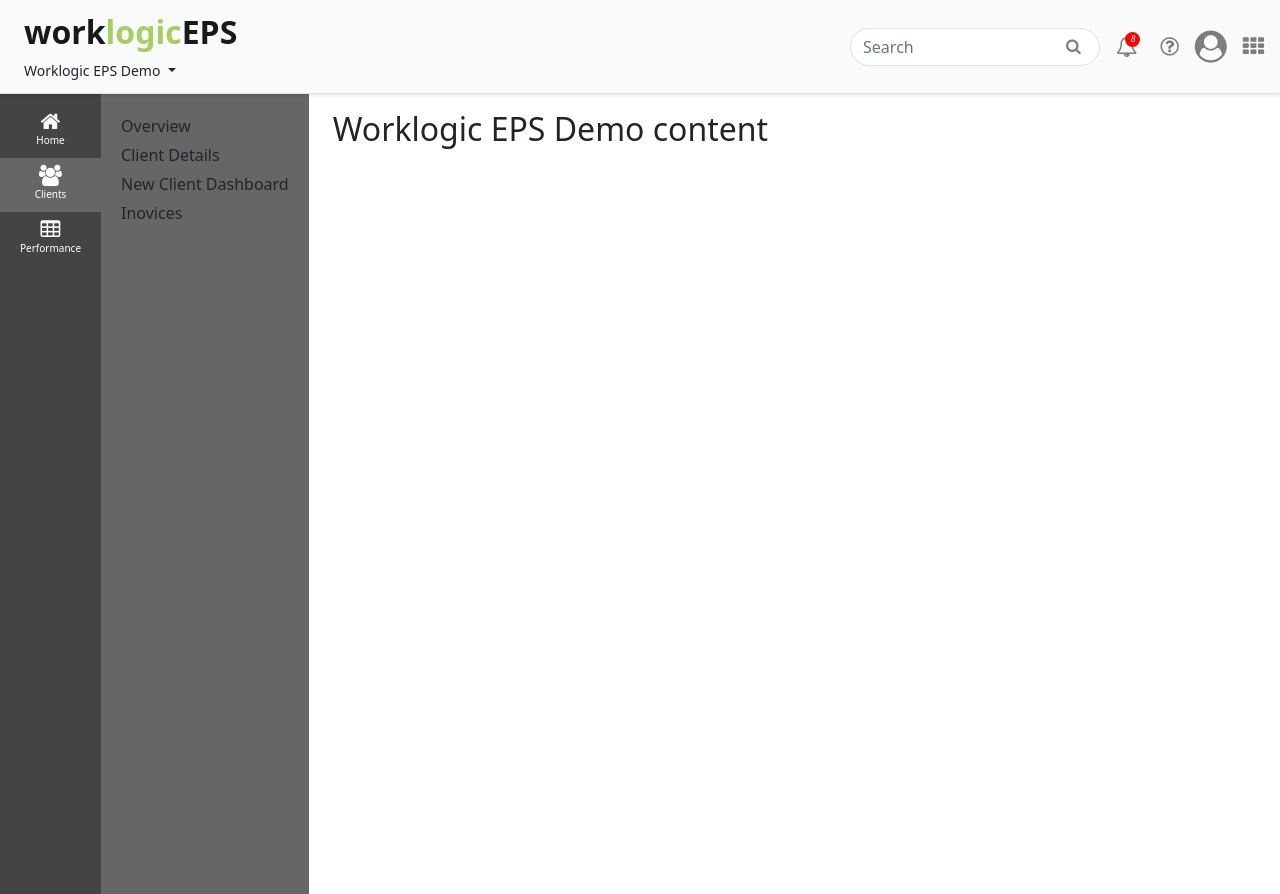
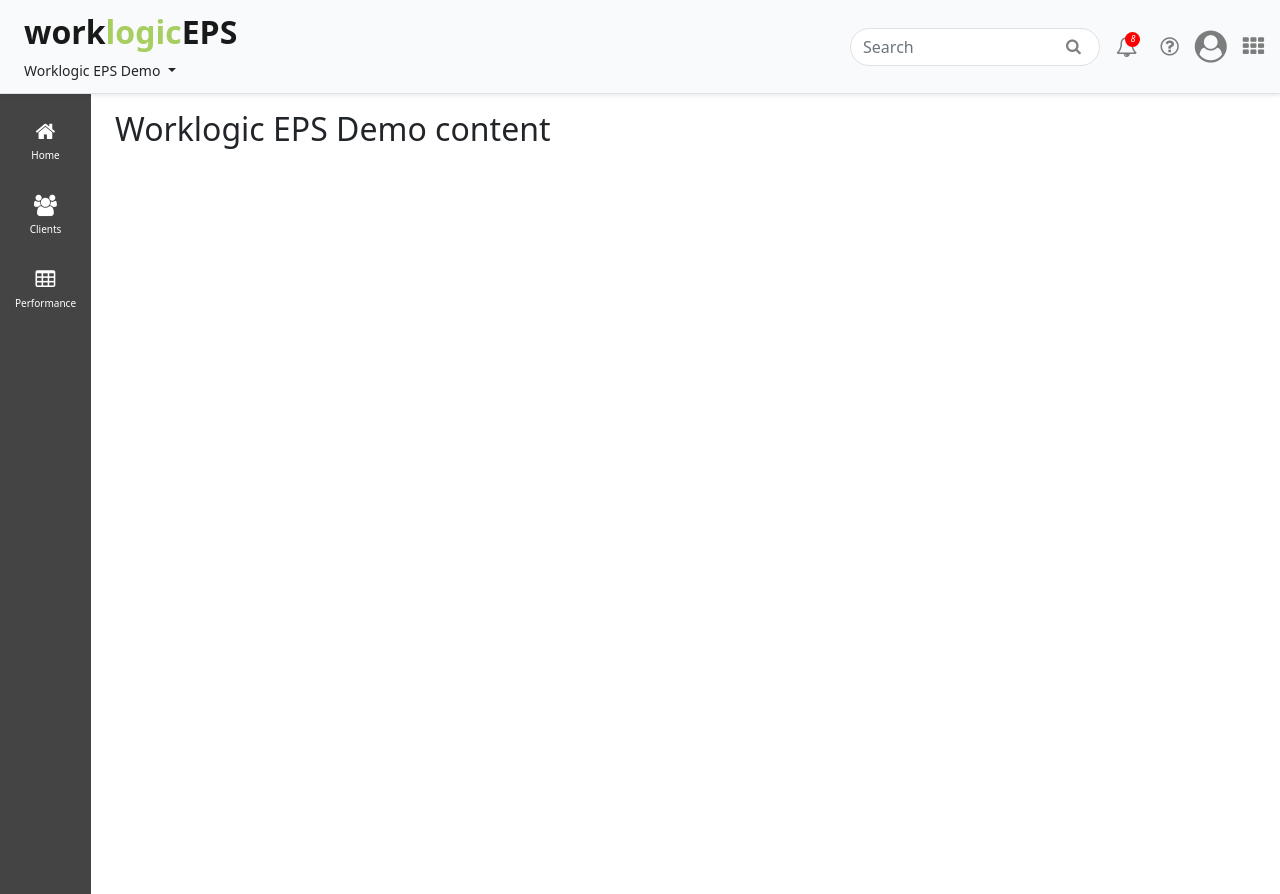
Before and after one commit to designlogic/prism-worklogic, an Angular app: page /demo in a window 1280 px wide. Built offline with nearby package versions, Linux system fonts and the light colour scheme.

Commit message:
nav menu

```diff
--- a/src/app/app.component.html
+++ b/src/app/app.component.html
@@ -1,8 +1,8 @@
 <app-header [notificationCount]=8></app-header>
 <div class="container-fluid p-0">
   <div class="d-flex flex-row min-vh-100">
-     <app-nav-menu class="d-none d-md-block"></app-nav-menu>
-      <div class="flex-fill p-3 px-4">
+     <app-nav-menu #menu class="d-none d-md-block"></app-nav-menu>
+      <div class="flex-fill p-3 px-4" (click)="menu.hideSubMenu()">
         <router-outlet></router-outlet>
       </div>
   </div>
--- a/src/app/components/header/header.component.html
+++ b/src/app/components/header/header.component.html
@@ -1,4 +1,4 @@
-<header class="navbar navbar-light sticky-top btn-light flex-md-nowrap p-2 shadow-sm border-bottom">
+<header class="navbar navbar-light btn-light flex-md-nowrap p-2 shadow-sm border-bottom">
   <div class="d-flex">
     <button class="navbar-toggler d-md-none navbar-expand-md collapsed" type="button" data-bs-toggle="collapse"
       data-bs-target="#sidebarMenu" aria-controls="sidebarMenu" aria-expanded="false" aria-label="Toggle navigation">
--- a/src/app/components/nav-menu/nav-menu.component.css
+++ b/src/app/components/nav-menu/nav-menu.component.css
@@ -1,34 +1,49 @@
-#main-menu{
+#main-menu {
     background-color: #444;
-    padding-top:10px;
+    padding-top: 10px;
 }
 
-.main-menu-item{
+.main-menu-item {
     background-color: #444;
-    padding: 10px 20px;
+    padding: 15px;
+    padding-top: 20px;
     color: white;
     cursor: pointer;
 }
 
-.main-menu-item.active{
+.main-menu-item:hover {
+    background-color: #555;
+}
+
+.main-menu-item.active {
     background-color: #666;
 }
 
-.main-menu-item:hover{
-    background-color: #555;
-}
-
-
-#sub-menu{
+#sub-menu {
     background-color: #666;
-    padding-top:10px;
+    padding-top: 10px;
+    position: absolute;
+    left:92px;
+    height: 100%;
+    width:200px;
 }
 
 #sub-menu ul {
+    padding: 0px;
     list-style-type: none;
-    padding: 10px 20px;
+    font-size: smaller;
+}
+
+#sub-menu .btn {
+    color: white;
 }
 
 #sub-menu li {
-padding-bottom: 5px;
+    padding: 7px 0px 7px 15px;
+    color: white;
 }
+
+#sub-menu li:hover {
+    background-color: #777;
+    cursor: pointer;
+}
--- a/src/app/components/nav-menu/nav-menu.component.html
+++ b/src/app/components/nav-menu/nav-menu.component.html
@@ -1,152 +1,18 @@
 <div class="d-flex">
-
-
     <nav id="main-menu" class="min-vh-100 d-flex flex-column">
 
-        <div class="main-menu-item">
+     <div *ngFor="let item of menuItems" class="main-menu-item" [class.active]="item.IsActive" (click)="showSubMenuItem(item)">
             <div class="d-flex flex-column align-items-center">
-                <i class="fa fa-home fa-lg"></i>
-                <span class="menu-text">Home</span>
-            </div>
-        </div>
-
-        <div class="main-menu-item active">
-            <div class="d-flex flex-column align-items-center">
-                <i class="fa fa-users fa-lg"></i>
-                <span class="menu-text">Clients</span>
-            </div>
-        </div>
-
-        <div class="main-menu-item">
-            <div class="d-flex flex-column align-items-center">
-                <i class="fa fa-table fa-lg"></i>
-                <span class="menu-text">Performance</span>
+                <i [className]="'fa fa-lg ' + item.Icon"></i>
+                <span class="menu-text pt-2 user-select-none">{{item.Name}}</span>
             </div>
         </div>
     </nav>
 
-    <div id="sub-menu">
+    <div id="sub-menu" *ngIf="showSubMenu">
+        <button class="btn ps-3" (click)="hideSubMenu()"><i class="fa fa-close"></i></button>
         <ul>
-            <li>Overview</li>
-            <li>Client Details</li>
-            <li>New Client Dashboard</li>
-            <li>Inovices</li>
+            <li class="user-select-none" *ngFor="let subItem of selectedMenuItem!.Children">{{subItem.Name}}</li>
         </ul>
-
-        <!-- <ul class="list-group list-group-flush bg-transparent">
-            <li class="list-group-item">An item</li>
-            <li class="list-group-item">A second item</li>
-            <li class="list-group-item">A third item</li>
-            <li class="list-group-item">A fourth item</li>
-            <li class="list-group-item">And a fifth one</li>
-          </ul> -->
     </div>
 </div>
-
-
-
-<!-- <nav class="bg-light min-vh-100">
-    <ul class="list-group list-group-flush pt-2">
-
-        <li class="list-group-item bg-light">
-            <div class="d-flex flex-column align-items-center">
-                <i class="fa fa-table fa-lg"></i>
-                <span class="menu-text">Item 1</span>
-            </div>
-        </li>
-        <li class="list-group-item active">
-            <div class="d-flex flex-column align-items-center">
-                <i class="fa fa-laptop fa-lg"></i>
-                <span class="menu-text">Item 2</span>
-            </div>
-        </li>
-        <li class="list-group-item bg-light">
-            <div class="d-flex flex-column align-items-center">
-                <i class="fa fa-heart fa-lg"></i>
-                <span class="menu-text">Item 3</span>
-            </div>
-        </li>
-    </ul>
-</nav> -->
-
-
-
-<!--
-<div class="container-fluid">
-    <div class="row">
-      <nav id="sidebarMenu" class="col-md-3 col-lg-2 d-md-block bg-light sidebar collapse">
-        <div class="position-sticky pt-3">
-          <ul class="nav flex-column">
-            <li class="nav-item">
-              <a class="nav-link active" aria-current="page" href="#">
-                <span data-feather="home"></span>
-                Dashboard
-              </a>
-            </li>
-            <li class="nav-item">
-              <a class="nav-link" href="#">
-                <span data-feather="file"></span>
-                Orders
-              </a>
-            </li>
-            <li class="nav-item">
-              <a class="nav-link" href="#">
-                <span data-feather="shopping-cart"></span>
-                Products
-              </a>
-            </li>
-            <li class="nav-item">
-              <a class="nav-link" href="#">
-                <span data-feather="users"></span>
-                Customers
-              </a>
-            </li>
-            <li class="nav-item">
-              <a class="nav-link" href="#">
-                <span data-feather="bar-chart-2"></span>
-                Reports
-              </a>
-            </li>
-            <li class="nav-item">
-              <a class="nav-link" href="#">
-                <span data-feather="layers"></span>
-                Integrations
-              </a>
-            </li>
-          </ul>
-
-          <h6 class="sidebar-heading d-flex justify-content-between align-items-center px-3 mt-4 mb-1 text-muted">
-            <span>Saved reports</span>
-            <a class="link-secondary" href="#" aria-label="Add a new report">
-              <span data-feather="plus-circle"></span>
-            </a>
-          </h6>
-          <ul class="nav flex-column mb-2">
-            <li class="nav-item">
-              <a class="nav-link" href="#">
-                <span data-feather="file-text"></span>
-                Current month
-              </a>
-            </li>
-            <li class="nav-item">
-              <a class="nav-link" href="#">
-                <span data-feather="file-text"></span>
-                Last quarter
-              </a>
-            </li>
-            <li class="nav-item">
-              <a class="nav-link" href="#">
-                <span data-feather="file-text"></span>
-                Social engagement
-              </a>
-            </li>
-            <li class="nav-item">
-              <a class="nav-link" href="#">
-                <span data-feather="file-text"></span>
-                Year-end sale
-              </a>
-            </li>
-          </ul>
-        </div>
-      </nav>
-      </div> -->
--- a/src/app/components/nav-menu/nav-menu.component.ts
+++ b/src/app/components/nav-menu/nav-menu.component.ts
@@ -1,4 +1,5 @@
 import { Component, OnInit } from '@angular/core';
+import { MenuItem } from 'src/app/models/menuItem';
 
 @Component({
   selector: 'app-nav-menu',
@@ -7,9 +8,63 @@
 })
 export class NavMenuComponent implements OnInit {
 
+  public showSubMenu: boolean = false;
+
+  public selectedMenuItem?: MenuItem;
+
+  public subMenuItems: string[] = [];
+
+  public menuItems: MenuItem[] = [
+
+    {
+      Name: "Home", Icon: "fa-home", Children: [
+        { Name: "Home sub 1" },
+        { Name: "Home sub 2" },
+        { Name: "Home sub 3" },
+      ]
+    },
+    {
+      Name: "Clients", Icon: "fa-users", Children: [
+        { Name: "Overview" },
+        { Name: "Client Details" },
+        { Name: "New Client Dashboard" },
+        { Name: "Inovices" },
+      ]
+    },
+    {
+      Name: "Performance", Icon: "fa-table", Children: [
+        { Name: "Performance sub 1" },
+        { Name: "Performance sub 2" },
+        { Name: "Performance sub 3" },
+      ]
+    },
+  ];
+
+
   constructor() { }
 
   ngOnInit(): void {
   }
 
+  showSubMenuItem(menuItem: MenuItem): void {
+
+    this.menuItems.forEach(item => item.IsActive = false);
+
+    if (menuItem === this.selectedMenuItem) {
+      this.hideSubMenu();
+      return;
+    }
+
+    this.selectedMenuItem = menuItem;
+    menuItem.IsActive = true;
+
+    this.showSubMenu = true;
+  }
+
+  hideSubMenu(): void {
+    this.selectedMenuItem = undefined;
+    this.showSubMenu = false;
+  }
+
+
 }
--- /dev/null
+++ b/src/app/models/menuItem.ts
@@ -0,0 +1,7 @@
+export interface MenuItem {
+    Name: string;
+    Icon?: string;
+    Url?: string;
+    Children?: MenuItem[];
+    IsActive?: boolean;
+}
```
